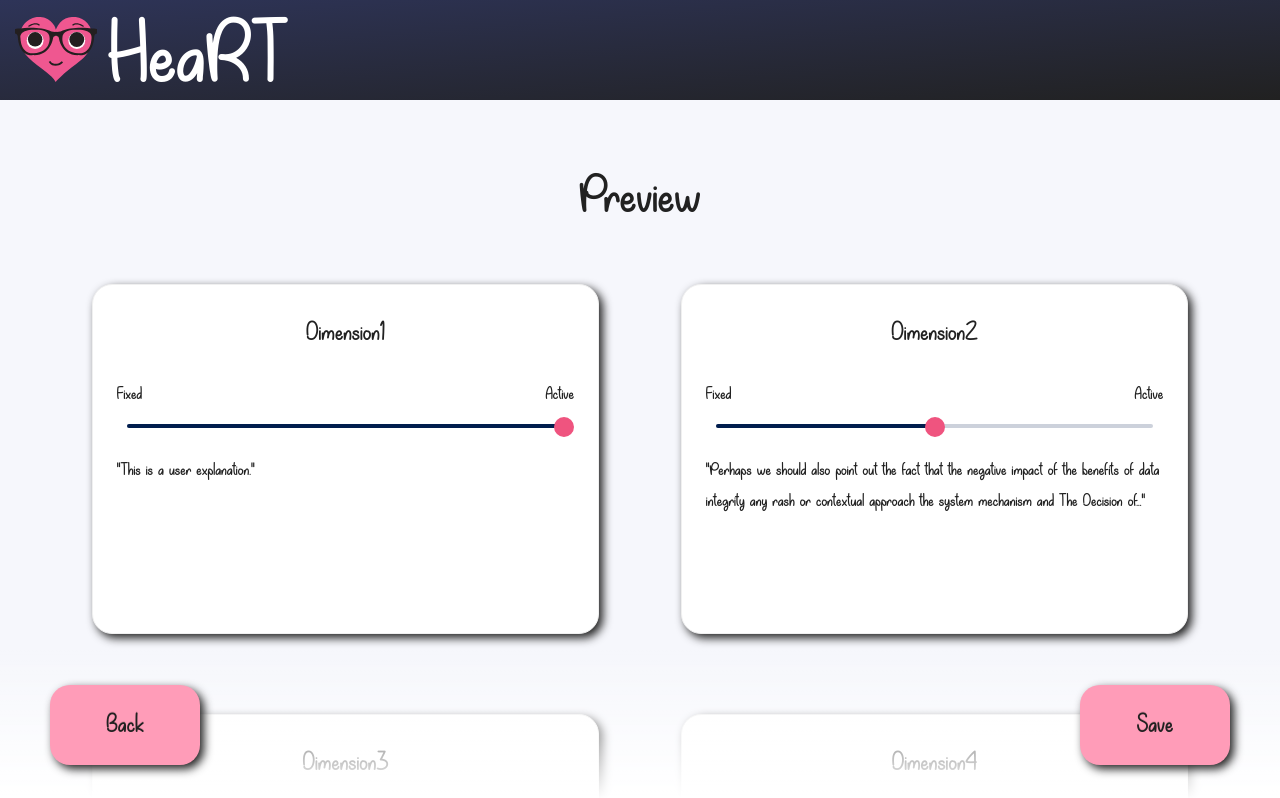
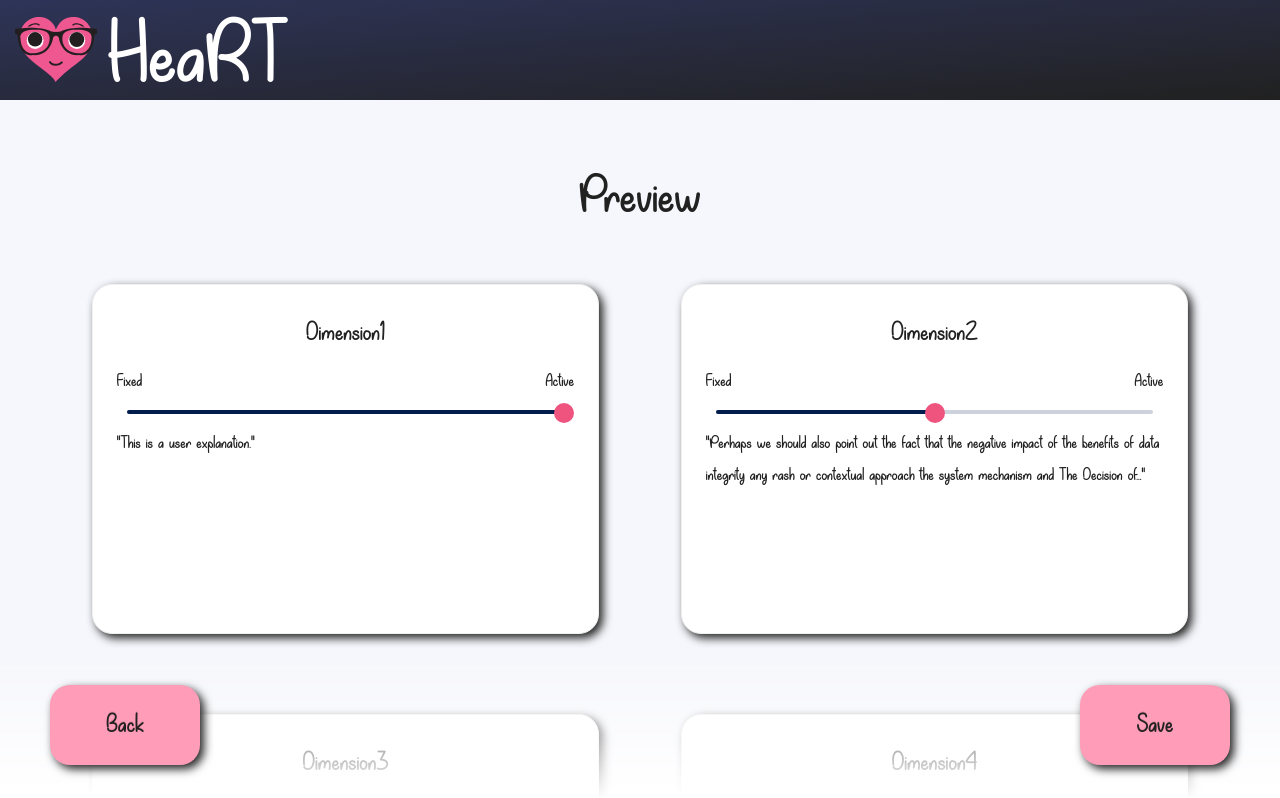
Before and after one commit to HeartUoA/HeaRT, a React (Create React App) app: page /Preview in a window 1280 px wide. Shown: the top 798 px of the page. Built offline with nearby package versions, Linux system fonts and the light colour scheme.

Commit message:
feat(displaycards css): style dimension and cards when cards is clicked

```diff
--- a/src/styles/Dimension.css
+++ b/src/styles/Dimension.css
@@ -1,5 +1,5 @@
 .Card-Dimension {
-  min-height: 430px;
+  min-height: 300px;
   margin: 30px;
   max-width: 97%;
   box-shadow: 4px 4px 10px #212121;
@@ -26,12 +26,12 @@
 }
 
 .User-Explanation {
-  margin-top: 5%;
+  margin-top: 2%;
   font-size: 20px;
 }
 
 .Slider {
-  margin-top: 5%;
+  margin-top: 2%;
 }
 
 .Slider-Bar {
--- a/src/styles/DisplayCards.css
+++ b/src/styles/DisplayCards.css
@@ -43,12 +43,12 @@
 }
 
 .Card-Clicked {
-  height: 260px;
+  height: 200px;
   width: 45%;
   min-width: 350px;
   margin-left: 30px;
   margin-right: 30px;
-  margin-bottom: 30px;
+  margin-bottom: 15px;
   display: flex;
   flex-direction: column;
   justify-content: center;
```
